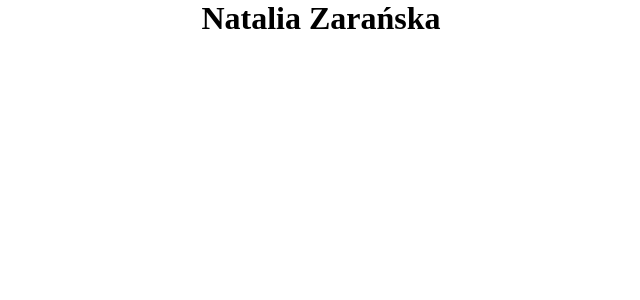
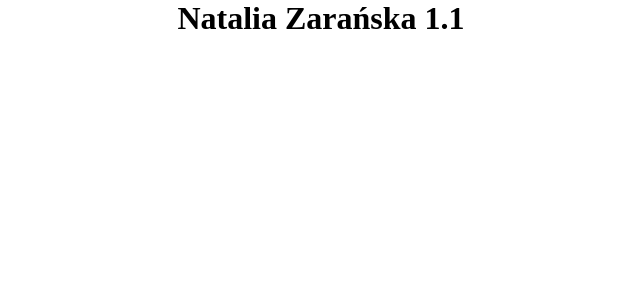
Before and after one commit to marcinstenka/zaranska, a React (Create React App) app: page / in a window 1280 px wide. Shown: the top 300 px of the page, without its empty margins (319-959 px from the left). Built offline with nearby package versions, Linux system fonts and the light colour scheme.

Commit message:
Initial commit from laptop

```diff
--- a/package.json
+++ b/package.json
@@ -6,6 +6,10 @@
     "@testing-library/jest-dom": "^4.2.4",
     "@testing-library/react": "^9.5.0",
     "@testing-library/user-event": "^7.2.1",
+    "babel-core": "^6.26.3",
+    "babel-loader": "^8.1.0",
+    "babel-preset-es2015": "^6.24.1",
+    "babel-preset-react": "^6.24.1",
     "react": "^16.13.1",
     "react-dom": "^16.13.1",
     "react-scripts": "3.4.1"
--- a/src/App.js
+++ b/src/App.js
@@ -2,7 +2,7 @@ import React from 'react';
 import './App.css';
 
 function App() {
-  return <h1 className='extender'>Natalia Zarańska</h1>;
+  return <h1 className='extender'>Natalia Zarańska 1.1</h1>;
 }
 
 export default App;
```
Also changed, not shown: 1 other file (tests, documents, lock files or other folders).
